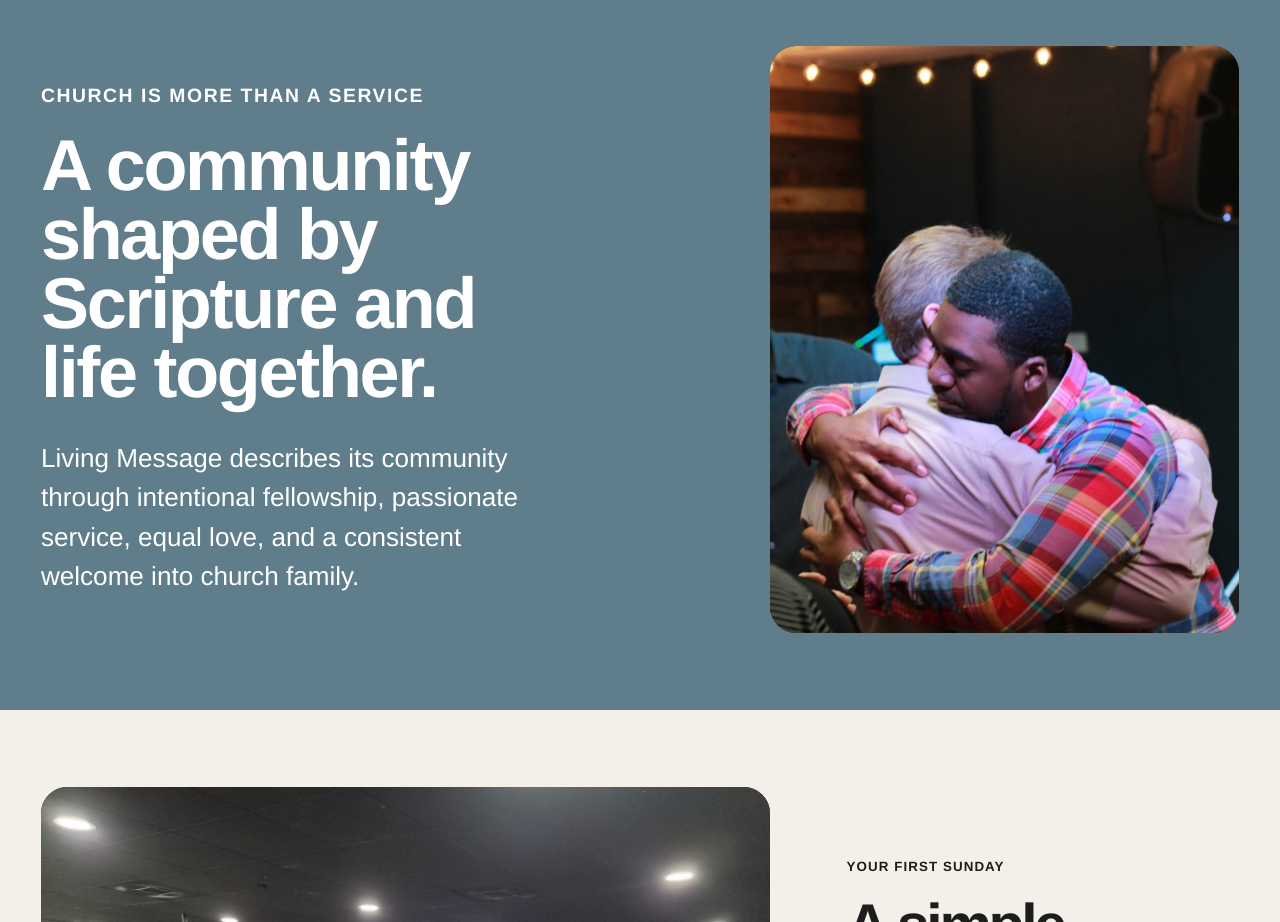
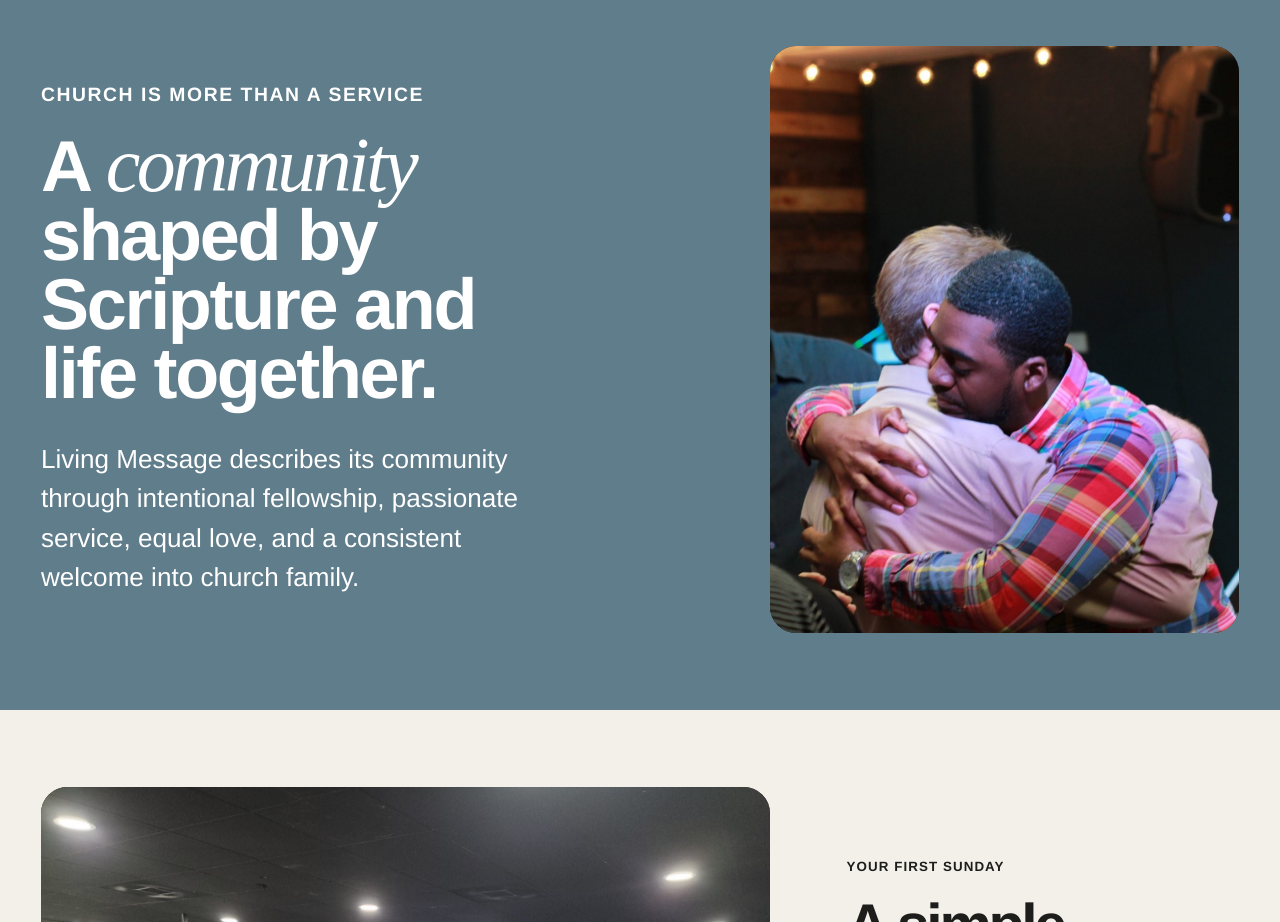
Before and after one commit to living-message-church/living-message-church, a Next.js app: page / in a window 1280 px wide. Shown: the part 840-1762 px from the top of the page. Built offline with nearby package versions, Linux system fonts and the light colour scheme.

Commit message:
feat: accent community in identity headline

```diff
--- a/src/components/sections/identity-statement.tsx
+++ b/src/components/sections/identity-statement.tsx
@@ -1,7 +1,7 @@
 import { homePhotography, homeSections } from "@/content";
 import { MediaFrame } from "@/components/ui/media-frame";
 import { Section } from "@/components/ui/section";
-import { Eyebrow, Heading } from "@/components/ui/typography";
+import { AccentHeading, Eyebrow } from "@/components/ui/typography";
 
 export function IdentityStatement() {
   const content = homeSections.identity;
@@ -9,7 +9,7 @@ export function IdentityStatement() {
     <Section className="identity-section" tone={content.tone} labelledBy="identity-title" containerClassName="identity-layout" containerSize="editorial">
       <div className="identity-copy">
         <Eyebrow>{content.eyebrow}</Eyebrow>
-        <Heading id="identity-title">{content.title}</Heading>
+        <AccentHeading id="identity-title" title={content.title} accent={content.titleAccent} />
         <p className="lede">{content.body}</p>
       </div>
       <div className="identity-media">
--- a/src/components/sections/visit-editorial.tsx
+++ b/src/components/sections/visit-editorial.tsx
@@ -2,13 +2,10 @@ import { homePhotography, homeSections } from "@/content";
 import { ActionGroup } from "@/components/ui/action-link";
 import { MediaFrame } from "@/components/ui/media-frame";
 import { Section } from "@/components/ui/section";
-import { Eyebrow, Heading } from "@/components/ui/typography";
+import { AccentHeading, Eyebrow } from "@/components/ui/typography";
 
 export function VisitEditorial() {
   const content = homeSections.visit;
-  const accent = content.titleAccent ?? "";
-  const accentStart = accent ? content.title.indexOf(accent) : -1;
-  const hasAccent = accent.length > 0 && accentStart >= 0;
 
   return (
     <Section className="visit-section" tone={content.tone} labelledBy="visit-title" containerClassName="feature-grid visit-grid" containerSize="editorial">
@@ -23,15 +20,7 @@ export function VisitEditorial() {
       </div>
       <div className="feature-copy visit-copy">
         <Eyebrow>{content.eyebrow}</Eyebrow>
-        <Heading id="visit-title">
-          {hasAccent ? (
-            <>
-              <span>{content.title.slice(0, accentStart).trim()}</span>
-              <em>{accent}</em>
-              <span>{content.title.slice(accentStart + accent.length).trim()}</span>
-            </>
-          ) : content.title}
-        </Heading>
+        <AccentHeading id="visit-title" title={content.title} accent={content.titleAccent} />
         <p>{content.body}</p>
         {content.actions ? <ActionGroup actions={content.actions} /> : null}
       </div>
--- a/src/components/ui/typography.tsx
+++ b/src/components/ui/typography.tsx
@@ -7,6 +7,11 @@ export function Eyebrow({ children, className = "" }: { children: ReactNode; cla
 interface HeadingProps extends HTMLAttributes<HTMLHeadingElement> {
   as?: "h1" | "h2" | "h3";
   size?: "display" | "page" | "section" | "card";
+}
+
+interface AccentHeadingProps extends Omit<HeadingProps, "children"> {
+  title: string;
+  accent?: string;
 }
 
 export function Heading({
@@ -22,3 +27,17 @@ export function Heading({
     </Component>
   );
 }
+
+export function AccentHeading({ title, accent = "", ...props }: AccentHeadingProps) {
+  const accentStart = accent ? title.indexOf(accent) : -1;
+
+  if (accentStart < 0) return <Heading {...props}>{title}</Heading>;
+
+  return (
+    <Heading {...props}>
+      <span>{title.slice(0, accentStart)}</span>
+      <em>{accent}</em>
+      <span>{title.slice(accentStart + accent.length)}</span>
+    </Heading>
+  );
+}
--- a/src/content/home.ts
+++ b/src/content/home.ts
@@ -16,6 +16,7 @@ export const homeSections: Record<string, HomepageSection> = {
     id: "identity",
     eyebrow: "Church is more than a service",
     title: "A community shaped by Scripture and life together.",
+    titleAccent: "community",
     body: "Living Message describes its community through intentional fellowship, passionate service, equal love, and a consistent welcome into church family.",
     tone: "paper",
   },
--- a/src/styles/globals.css
+++ b/src/styles/globals.css
@@ -146,6 +146,7 @@ button, input, textarea, select { font: inherit; }
 .identity-copy { max-width: 48rem; }
 .identity-copy .eyebrow { color: white; font-size: clamp(1.17rem, 1.05rem + 0.2vw, 1.28rem); }
 .identity-copy .heading { max-width: 12ch; color: white; font-size: clamp(3rem, 2.1rem + 3vw, 5.4rem); line-height: 0.96; }
+.identity-copy .heading em { font-family: "Iowan Old Style", Baskerville, "Times New Roman", serif; font-size: 1.08em; font-weight: 400; letter-spacing: -0.045em; line-height: 0.9; }
 .identity-copy .lede { max-width: 36ch; margin: var(--space-5) 0 0; color: white; font-size: clamp(1.5rem, 1.35rem + 0.35vw, 1.75rem); }
 .identity-media { width: 100%; max-width: 36rem; justify-self: end; }
 .identity-media .media-frame { width: 100%; }
```
Also changed, not shown: 4 other files (tests, documents, lock files or other folders).
